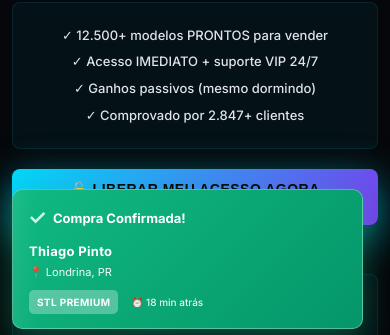
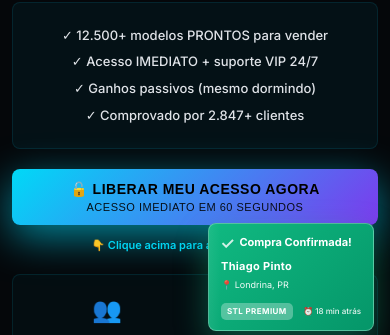
Before and after one commit to sandro117/stl-premium, a website built with Vite: page stl-premium-main/index.html in a window 390 px wide. Shown: the part 489-824 px from the top of the page. Built offline with nearby package versions, Linux system fonts and the light colour scheme.

Commit message:
Decrease popup size on mobile

```diff
--- a/stl-premium-main/style.css
+++ b/stl-premium-main/style.css
@@ -2533,46 +2533,47 @@ img {
 
 @media (max-width: 480px) {
     .sales-notifications {
-        bottom: 16px;
+        bottom: 12px;
         right: 12px;
-        left: 12px;
-        max-width: none;
+        left: unset;
+        max-width: 250px;
     }
 
     .sales-notification {
-        margin-bottom: 10px;
-        padding: 14px 16px;
+        margin-bottom: 8px;
+        padding: 8px 12px;
         max-width: 100%;
-        border-radius: 10px;
+        border-radius: 8px;
     }
 
     .sales-header {
-        font-size: 13px;
-        margin-bottom: 8px;
+        font-size: 11px;
+        margin-bottom: 4px;
+        gap: 6px;
     }
 
     .sales-icon {
-        font-size: 18px;
+        font-size: 14px;
     }
 
     .sales-name {
-        font-size: 13px;
-        margin-bottom: 3px;
+        font-size: 11px;
+        margin-bottom: 2px;
     }
 
     .sales-location {
-        font-size: 11px;
-        margin-bottom: 6px;
+        font-size: 9px;
+        margin-bottom: 4px;
     }
 
     .sales-plan {
-        font-size: 10px;
-        padding: 4px 8px;
-        margin-right: 8px;
+        font-size: 8px;
+        padding: 2px 6px;
+        margin-right: 6px;
     }
 
     .sales-time {
-        font-size: 10px;
+        font-size: 8px;
     }
 }
 
```
